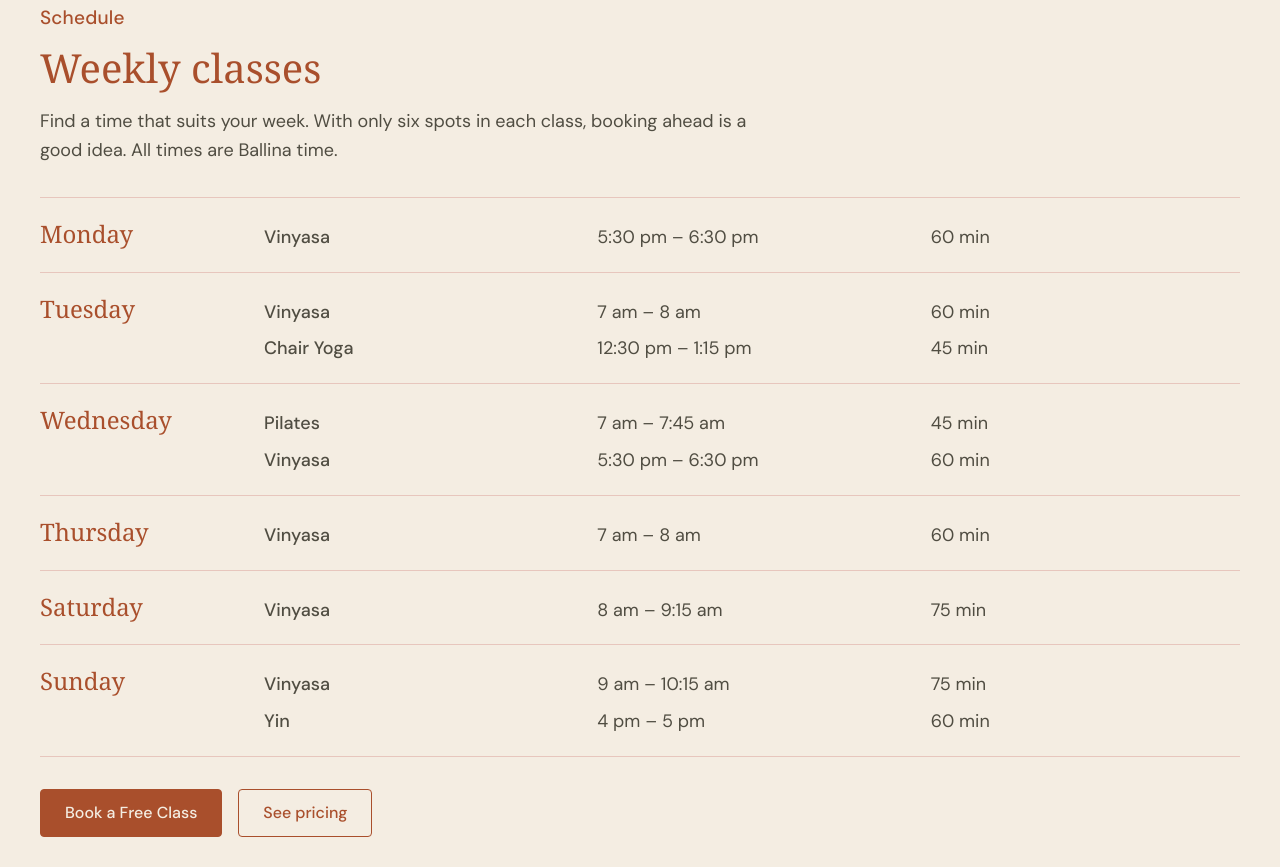
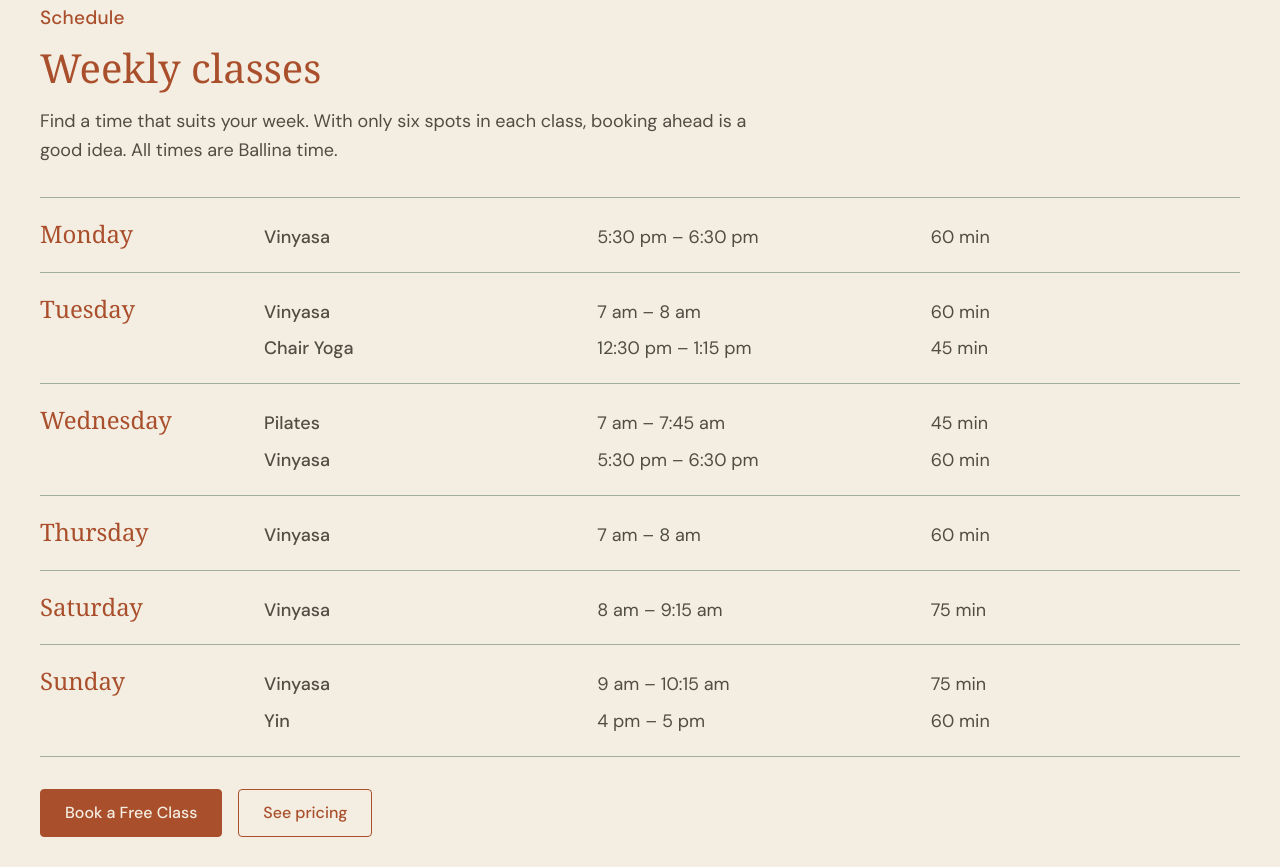
Before and after one commit to bloomyogaballina/bloom-yoga-ballina-website, a plain HTML site: page index.html in a window 1280 px wide. Shown: the part 2313-3180 px from the top of the page. Drawn offline with Linux system fonts and the light colour scheme.

Commit message:
Add small touches of coastal blue and eucalyptus
Co-Authored-By: Claude Opus 5.5 <noreply@anthropic.com>
Claude-Session: https://claude.ai/code/session_01QECcuFeuphV2sVygQpBK4Z

```diff
--- a/index.html
+++ b/index.html
@@ -155,40 +155,40 @@ a:focus-visible{outline:2px solid #504D42;outline-offset:2px}
       <h2 style="margin:0;font-family:Georgia,&quot;Times New Roman&quot;,serif;font-weight:400;font-size:clamp(30px,3.4vw,40px);line-height:1.15;color:#A94F2C">Weekly classes</h2>
       <p style="margin:16px 0 0">Find a time that suits your week. With only six spots in each class, booking ahead is a good idea. All times are Ballina time.</p>
     </div>
-    <ul style="list-style:none;margin:0;padding:0;border-top:1px solid #E7C6BD">
-        <li style="display:flex;flex-wrap:wrap;gap:8px 24px;align-items:baseline;padding:20px 0;border-bottom:1px solid #E7C6BD">
+    <ul style="list-style:none;margin:0;padding:0;border-top:1px solid #A2AEA0">
+        <li style="display:flex;flex-wrap:wrap;gap:8px 24px;align-items:baseline;padding:20px 0;border-bottom:1px solid #A2AEA0">
           <span style="flex:0 0 200px;font-family:Georgia,&quot;Times New Roman&quot;,serif;font-size:24px;line-height:1.3;color:#A94F2C">Monday</span>
           <ul style="flex:1 1 320px;min-width:0;list-style:none;margin:0;padding:0;display:flex;flex-direction:column;gap:8px">
             <li class="sched-row"><span style="font-weight:500">Vinyasa</span><span>5:30 pm – 6:30 pm</span><span>60 min</span></li>
           </ul>
         </li>
-        <li style="display:flex;flex-wrap:wrap;gap:8px 24px;align-items:baseline;padding:20px 0;border-bottom:1px solid #E7C6BD">
+        <li style="display:flex;flex-wrap:wrap;gap:8px 24px;align-items:baseline;padding:20px 0;border-bottom:1px solid #A2AEA0">
           <span style="flex:0 0 200px;font-family:Georgia,&quot;Times New Roman&quot;,serif;font-size:24px;line-height:1.3;color:#A94F2C">Tuesday</span>
           <ul style="flex:1 1 320px;min-width:0;list-style:none;margin:0;padding:0;display:flex;flex-direction:column;gap:8px">
             <li class="sched-row"><span style="font-weight:500">Vinyasa</span><span>7 am – 8 am</span><span>60 min</span></li>
             <li class="sched-row"><span style="font-weight:500">Chair Yoga</span><span>12:30 pm – 1:15 pm</span><span>45 min</span></li>
           </ul>
         </li>
-        <li style="display:flex;flex-wrap:wrap;gap:8px 24px;align-items:baseline;padding:20px 0;border-bottom:1px solid #E7C6BD">
+        <li style="display:flex;flex-wrap:wrap;gap:8px 24px;align-items:baseline;padding:20px 0;border-bottom:1px solid #A2AEA0">
           <span style="flex:0 0 200px;font-family:Georgia,&quot;Times New Roman&quot;,serif;font-size:24px;line-height:1.3;color:#A94F2C">Wednesday</span>
           <ul style="flex:1 1 320px;min-width:0;list-style:none;margin:0;padding:0;display:flex;flex-direction:column;gap:8px">
             <li class="sched-row"><span style="font-weight:500">Pilates</span><span>7 am – 7:45 am</span><span>45 min</span></li>
             <li class="sched-row"><span style="font-weight:500">Vinyasa</span><span>5:30 pm – 6:30 pm</span><span>60 min</span></li>
           </ul>
         </li>
-        <li style="display:flex;flex-wrap:wrap;gap:8px 24px;align-items:baseline;padding:20px 0;border-bottom:1px solid #E7C6BD">
+        <li style="display:flex;flex-wrap:wrap;gap:8px 24px;align-items:baseline;padding:20px 0;border-bottom:1px solid #A2AEA0">
           <span style="flex:0 0 200px;font-family:Georgia,&quot;Times New Roman&quot;,serif;font-size:24px;line-height:1.3;color:#A94F2C">Thursday</span>
           <ul style="flex:1 1 320px;min-width:0;list-style:none;margin:0;padding:0;display:flex;flex-direction:column;gap:8px">
             <li class="sched-row"><span style="font-weight:500">Vinyasa</span><span>7 am – 8 am</span><span>60 min</span></li>
           </ul>
         </li>
-        <li style="display:flex;flex-wrap:wrap;gap:8px 24px;align-items:baseline;padding:20px 0;border-bottom:1px solid #E7C6BD">
+        <li style="display:flex;flex-wrap:wrap;gap:8px 24px;align-items:baseline;padding:20px 0;border-bottom:1px solid #A2AEA0">
           <span style="flex:0 0 200px;font-family:Georgia,&quot;Times New Roman&quot;,serif;font-size:24px;line-height:1.3;color:#A94F2C">Saturday</span>
           <ul style="flex:1 1 320px;min-width:0;list-style:none;margin:0;padding:0;display:flex;flex-direction:column;gap:8px">
             <li class="sched-row"><span style="font-weight:500">Vinyasa</span><span>8 am – 9:15 am</span><span>75 min</span></li>
           </ul>
         </li>
-        <li style="display:flex;flex-wrap:wrap;gap:8px 24px;align-items:baseline;padding:20px 0;border-bottom:1px solid #E7C6BD">
+        <li style="display:flex;flex-wrap:wrap;gap:8px 24px;align-items:baseline;padding:20px 0;border-bottom:1px solid #A2AEA0">
           <span style="flex:0 0 200px;font-family:Georgia,&quot;Times New Roman&quot;,serif;font-size:24px;line-height:1.3;color:#A94F2C">Sunday</span>
           <ul style="flex:1 1 320px;min-width:0;list-style:none;margin:0;padding:0;display:flex;flex-direction:column;gap:8px">
             <li class="sched-row"><span style="font-weight:500">Vinyasa</span><span>9 am – 10:15 am</span><span>75 min</span></li>
@@ -282,10 +282,10 @@ a:focus-visible{outline:2px solid #504D42;outline-offset:2px}
   </section>
 
   <!-- Email list -->
-  <section style="background:#E7C6BD">
+  <section style="background:#A5BDC4;color:#33312A">
     <div style="max-width:1200px;margin:0 auto;padding:80px 24px;display:flex;flex-wrap:wrap;gap:24px 48px;align-items:center;justify-content:space-between">
       <div style="flex:1 1 480px;min-width:0">
-        <h2 style="margin:0;font-family:Georgia,&quot;Times New Roman&quot;,serif;font-weight:400;font-size:clamp(28px,3vw,36px);line-height:1.2;color:#A94F2C">Stay in the loop.</h2>
+        <h2 style="margin:0;font-family:Georgia,&quot;Times New Roman&quot;,serif;font-weight:400;font-size:clamp(28px,3vw,36px);line-height:1.2;color:#33312A">Stay in the loop.</h2>
         <p style="margin:12px 0 0;max-width:34em">Join the Bloom email list for new classes, schedule updates and the occasional note from Selin.</p>
       </div>
       <a class="btn btn-primary" href="https://eepurl.com/7iy5SfQq8y" target="_blank" rel="noopener">Join the Email List</a>
```
